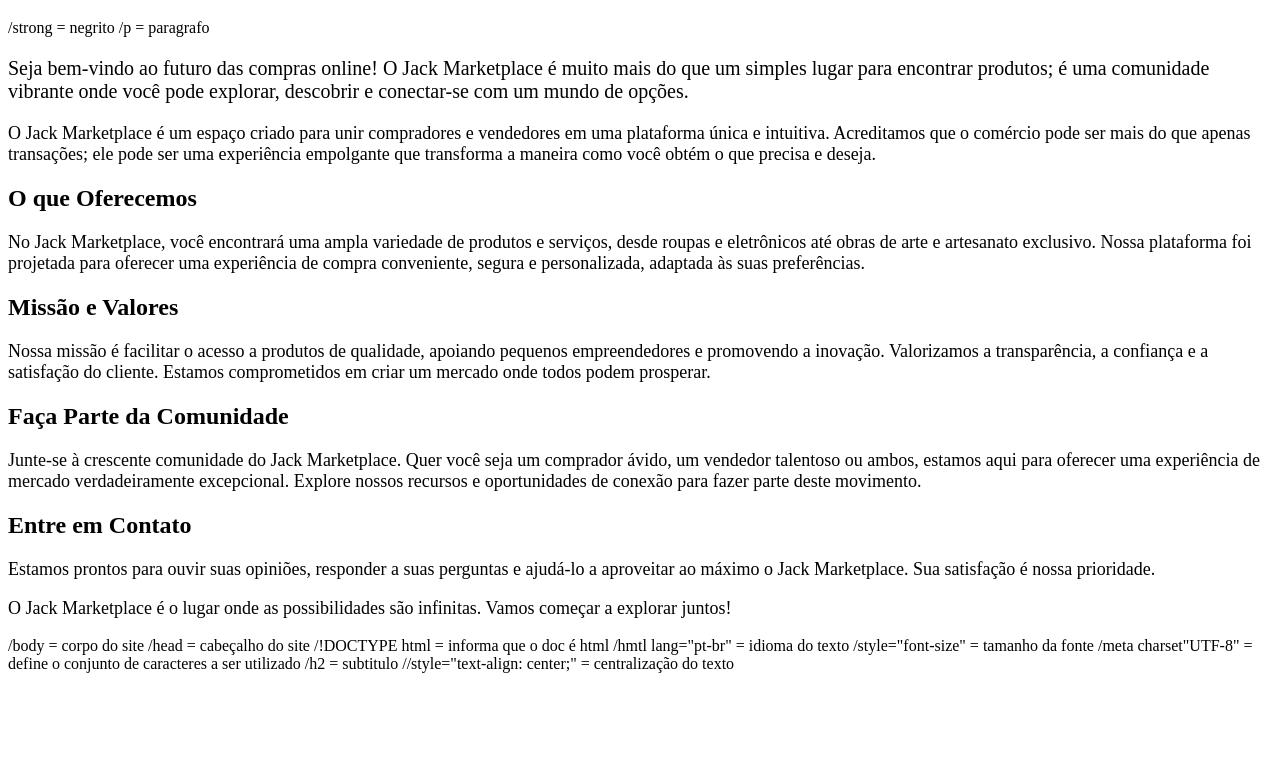
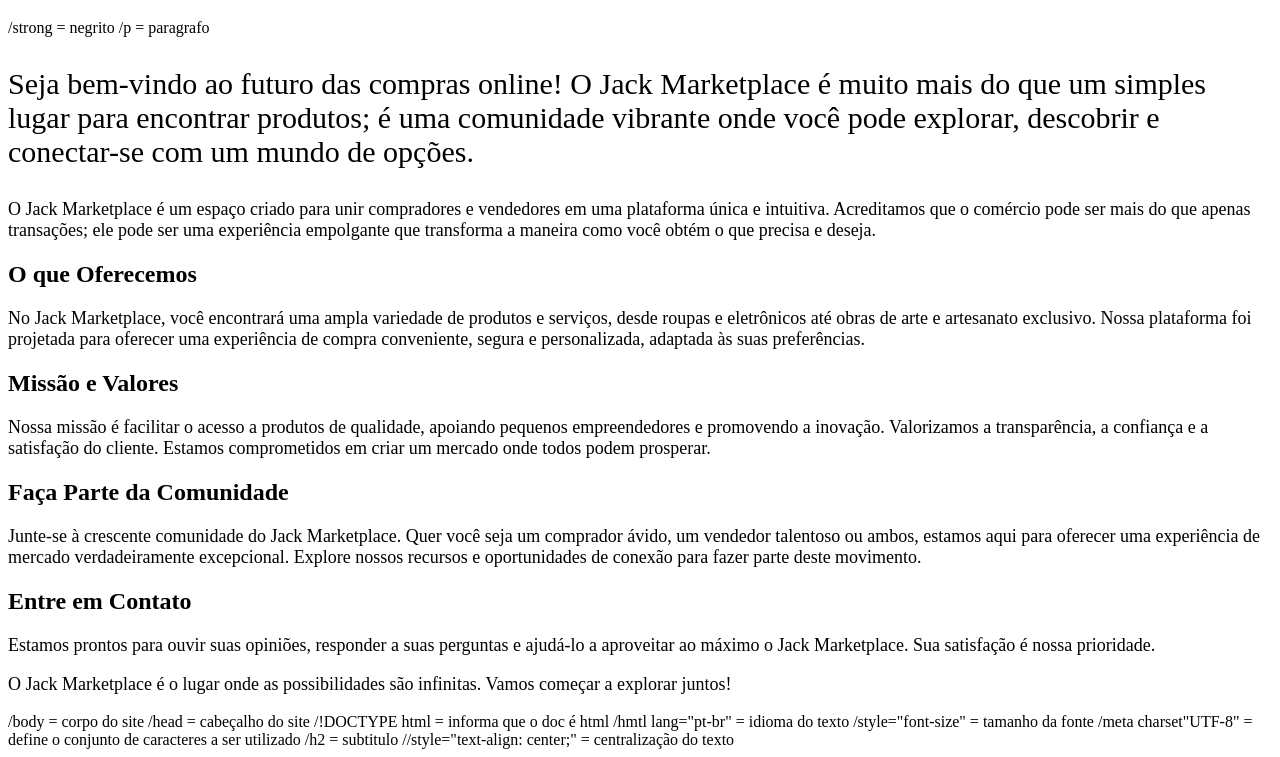
Before and after one commit to bryann796/jack-marcketplace2, a plain HTML site: page index.html in a window 1280 px wide. Shown: the part 145-902 px from the top of the page. Before the commit the page ends 826 px from the top, so only its background shows below. Drawn offline with Linux system fonts and the light colour scheme.

Commit message:
alteraçao 5

```diff
--- a/index.html
+++ b/index.html
@@ -15,7 +15,7 @@
 /strong = negrito
 /p = paragrafo
 
-<p style="font-size: 20px">Seja bem-vindo ao futuro das compras online! O Jack Marketplace é muito mais do que um simples lugar para encontrar produtos; é uma comunidade vibrante onde você pode explorar, descobrir e conectar-se com um mundo de opções.</p>
+<p style="font-size: 30px">Seja bem-vindo ao futuro das compras online! O Jack Marketplace é muito mais do que um simples lugar para encontrar produtos; é uma comunidade vibrante onde você pode explorar, descobrir e conectar-se com um mundo de opções.</p>
 
 <p style="font-size: 18px;">O Jack Marketplace é um espaço criado para unir compradores e vendedores em uma plataforma única e intuitiva. Acreditamos que o comércio pode ser mais do que apenas transações; ele pode ser uma experiência empolgante que transforma a maneira como você obtém o que precisa e deseja.</p>
 
```
